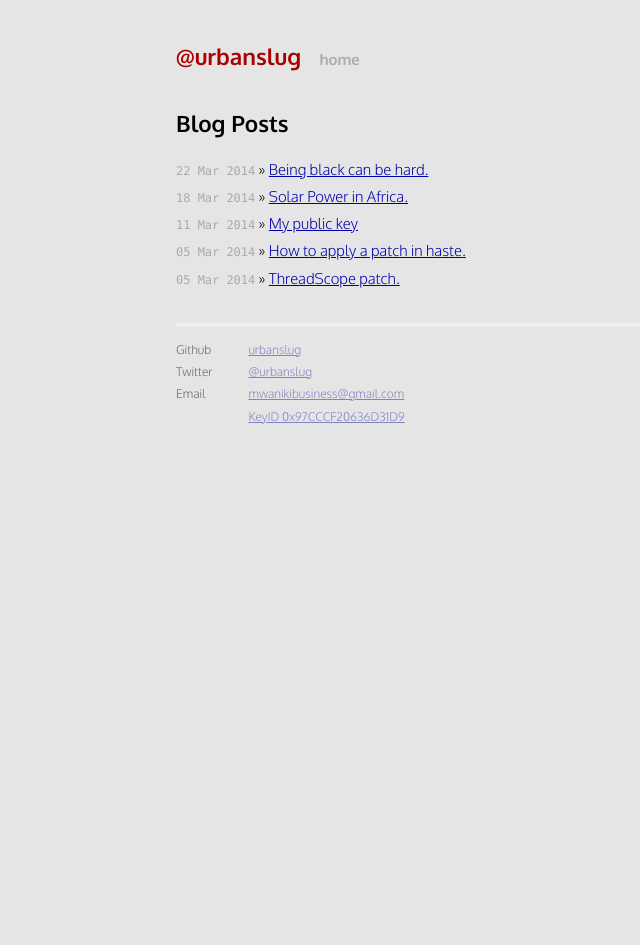
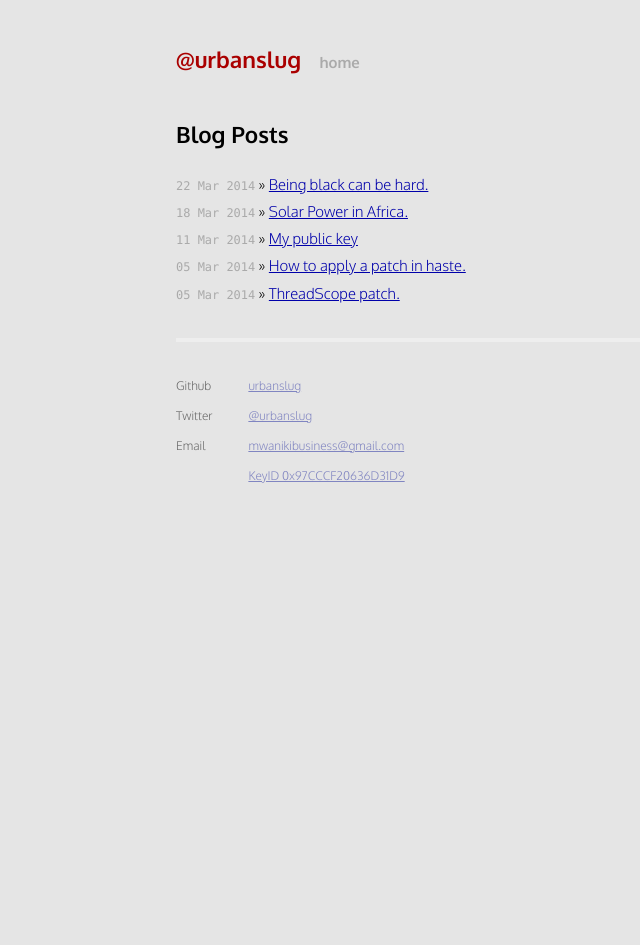
Before and after one commit to beerendlauwers/urbanslug.github.io, a Jekyll site: the page built from index.html, in a window 1280 px wide. Shown: the whole page, without its empty margins (150-790 px from the left). Built offline with Jekyll 4.4.1, drawn with Linux system fonts in a browser that asks for light colours; Markdown is read by kramdown in place of the engine named in the settings.

Commit message:
Fixed line height and margin in css/sec.css

```diff
--- a/css/sec.css
+++ b/css/sec.css
@@ -44,3 +44,9 @@ font-family: 'Oxygen', sans-serif;
   font-size: 100%;
   background: #eef;
 }
+
+.site {
+  line-height: 2em;
+}
+
+p { margin: 2.5em 0; }
```
